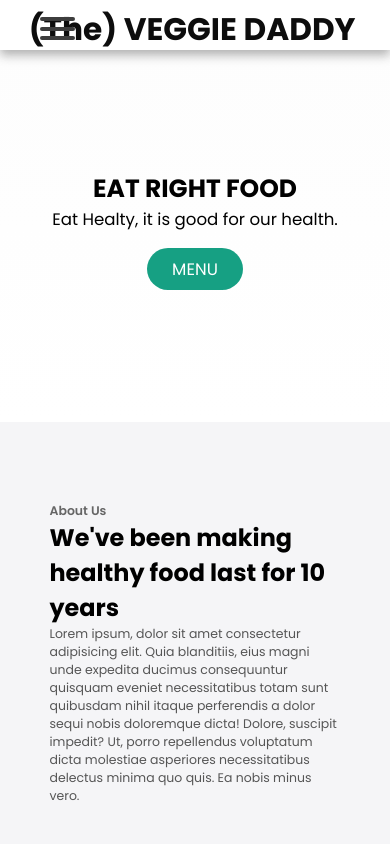
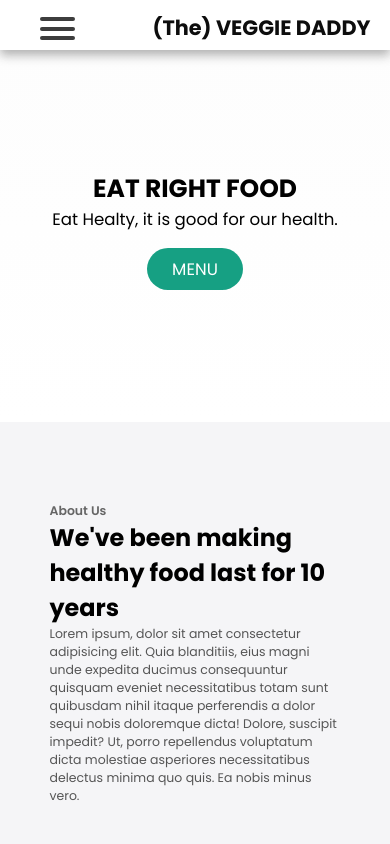
Before and after one commit to ParthChaturvedi07/restaurant, a plain HTML site: page index.html in a window 390 px wide. Shown: the top 844 px of the page. Drawn offline with nearby package versions, Linux system fonts and the light colour scheme.

Commit message:
Update style2.css

```diff
--- a/style2.css
+++ b/style2.css
@@ -592,9 +592,9 @@ body {
 
   .logo {
     position: absolute;
-    top: 06px;
-    right: 15px;
-    font-size: 3rem;
+    top: 12px;
+    right: 0px;
+    font-size: 2rem;
   }
 
   .navbar .menu-items li {
```
